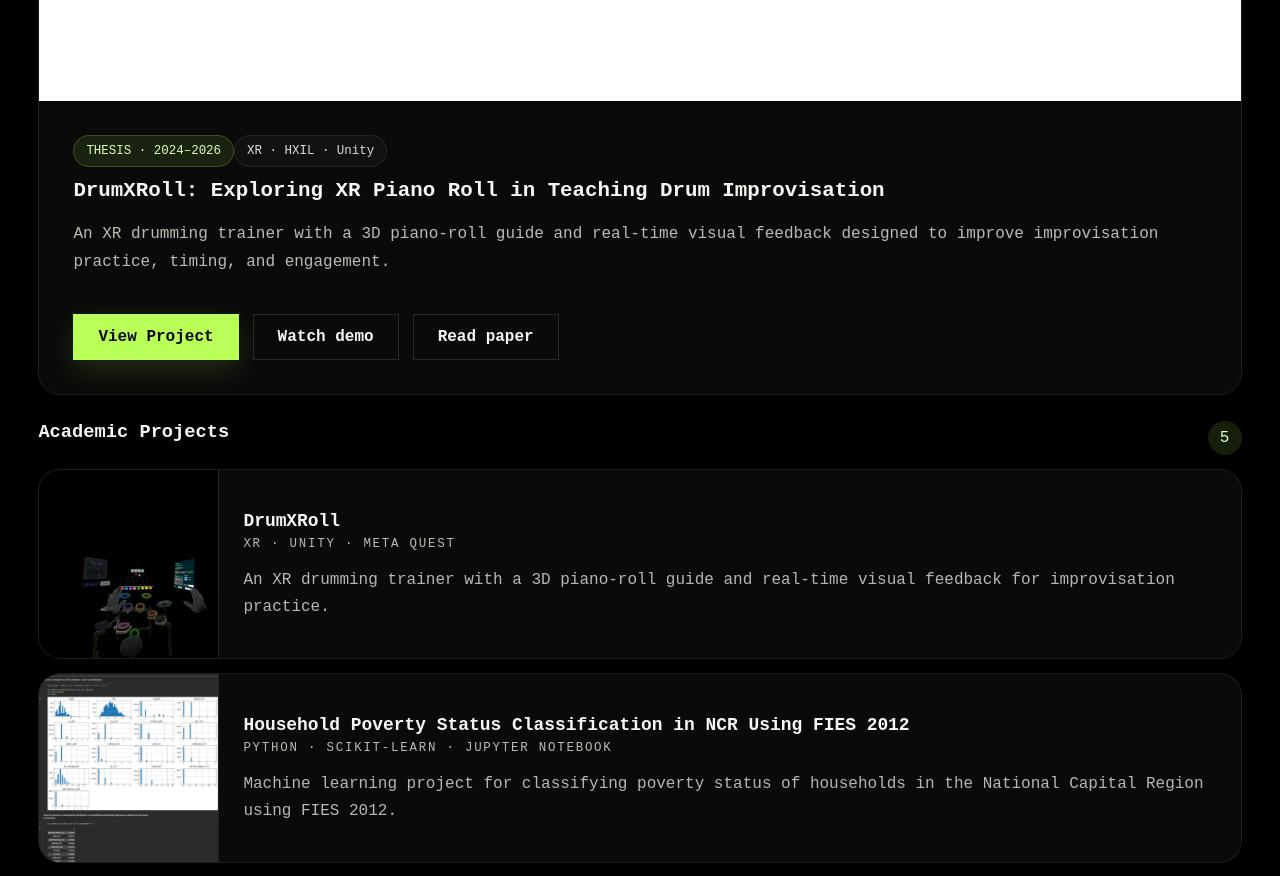
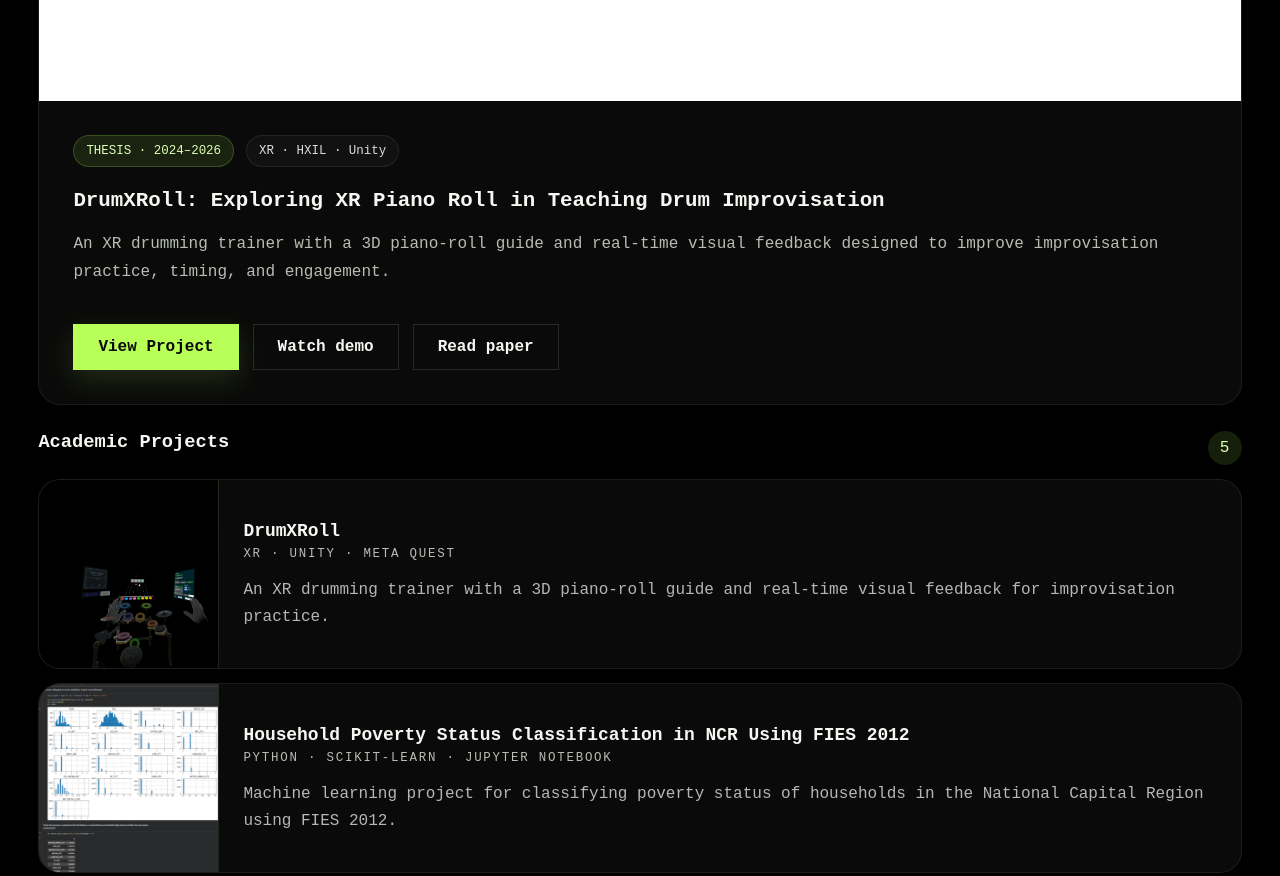
Before and after one commit to Nmsrt/Professional-Portfolio, a React (Vite) app: page / in a window 1280 px wide. Shown: the part 4640-5516 px from the top of the page. Built offline with nearby package versions, Linux system fonts and the light colour scheme.

Commit message:
Added gap between project chips

```diff
--- a/src/styles/projects.css
+++ b/src/styles/projects.css
@@ -261,3 +261,11 @@
   gap: 14px;
   flex-wrap: wrap;
 }
+
+.badge-row {
+  display: flex;
+  align-items: center;
+  gap: 12px;   /* controls space between chips */
+  flex-wrap: wrap;
+  margin-bottom: 10px;
+}
```
